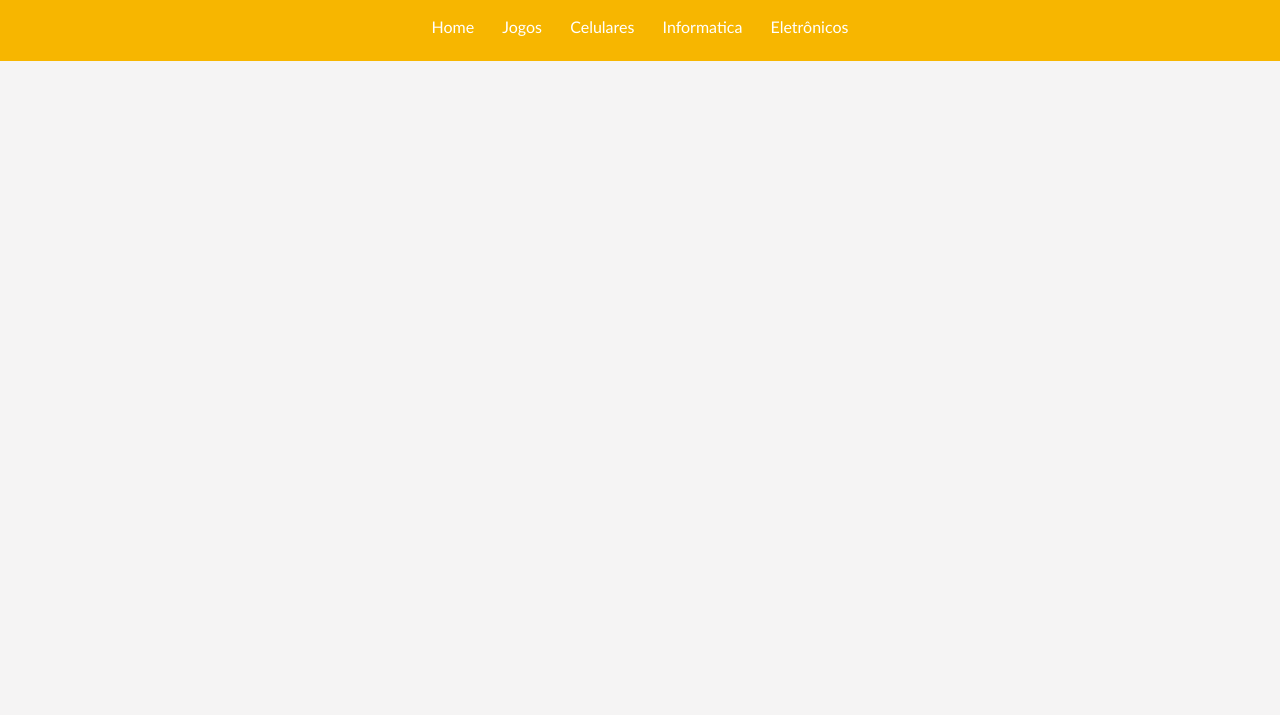
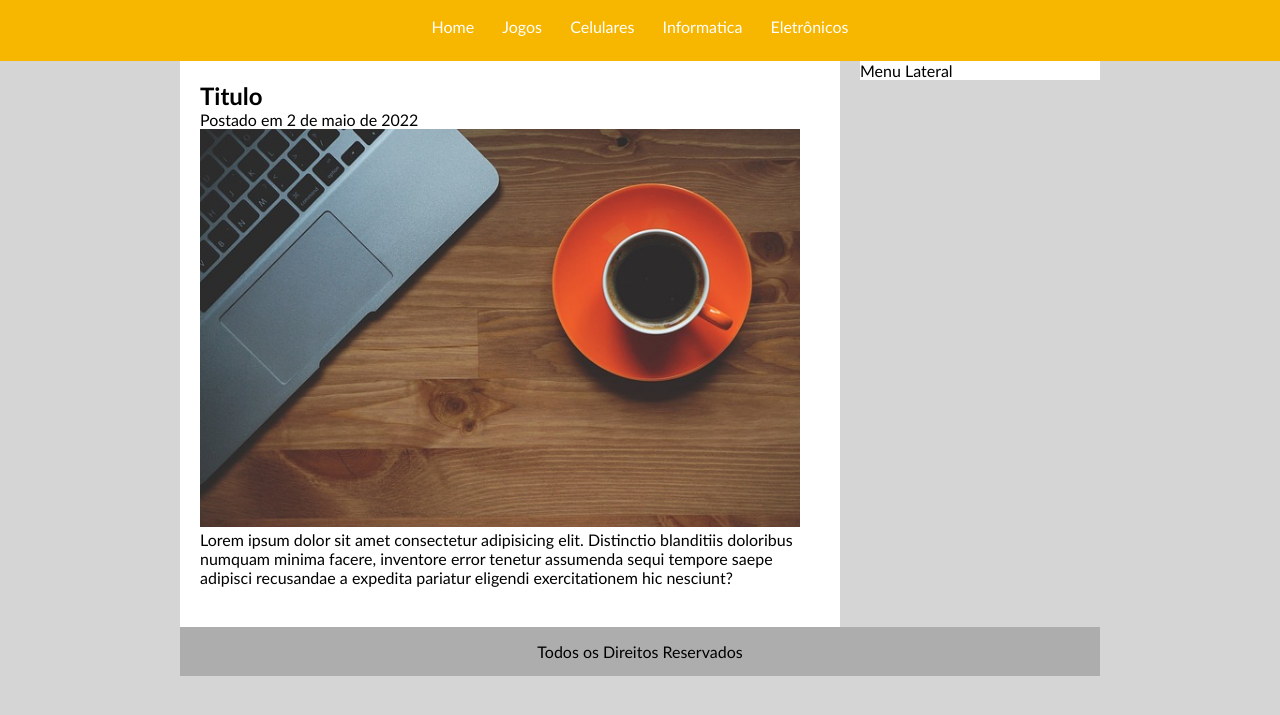
Before and after one commit to Nicolas-Machado/Projeto_TecBlog_Udemy, a plain HTML site: page index.html in a window 1280 px wide. Shown: the part 67-782 px from the top of the page. Drawn offline with Linux system fonts and the light colour scheme.

Commit message:
Criação dos campos de postagem

```diff
--- a/css/estilo.css
+++ b/css/estilo.css
@@ -7,7 +7,7 @@
 body {
     font-size: 1em;
     font-family: "Trebuchet MS", Helvetica, sans-serif;
-    background: rgb(245, 244, 244);
+    background: rgb(214, 213, 213);
 }
 
 /* Layout */
@@ -21,6 +21,37 @@ body {
 #area_logo, #area_menu {
     padding: 10px;
 }
+
+#area_principal {
+    width: 920px;
+    margin: 0 auto;
+}
+
+#area_postagens {
+    background: white;
+    width: 660px;
+    float: left;
+}
+
+#area_lateral {
+    background: white;
+    width: 240px;
+    float: right;
+}
+
+#rodape {
+    clear: both;
+    background: rgb(173, 173, 173);
+    text-align: center;
+    padding: 15px;
+}
+
+.postagem {
+    padding: 20px;
+    margin-bottom: 20px;
+    background: white;
+}
+
 
 /* Formatações em Geral */
 
--- a/index.html
+++ b/index.html
@@ -24,6 +24,36 @@
         </div>
     </div>
 
+    <div id="area_principal">
+
+        <div id="area_postagens">
+
+            <!-- Abertura do Post -->
+            <div class="postagem">
+                <h2>Titulo</h2>
+                <span>Postado em 2 de maio de 2022</span>
+                <img width="600px" src="images/imagem1.jpg" alt="">
+                <p> Lorem ipsum dolor sit amet consectetur adipisicing elit. Distinctio blanditiis doloribus numquam
+                    minima
+                    facere, inventore error tenetur assumenda sequi tempore saepe adipisci recusandae a expedita
+                    pariatur
+                    eligendi exercitationem hic nesciunt?
+                </p>
+            </div>
+            <!-- Encerramento do Post -->
+
+        </div>
+
+        <div id="area_lateral">
+            Menu Lateral
+        </div>
+
+        <div id="rodape">
+            Todos os Direitos Reservados
+        </div>
+
+    </div>
+
 </body>
 
 </html>
```
